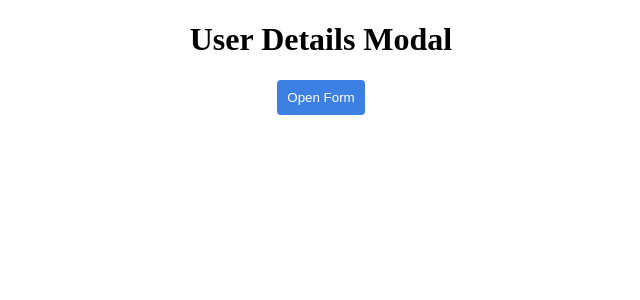
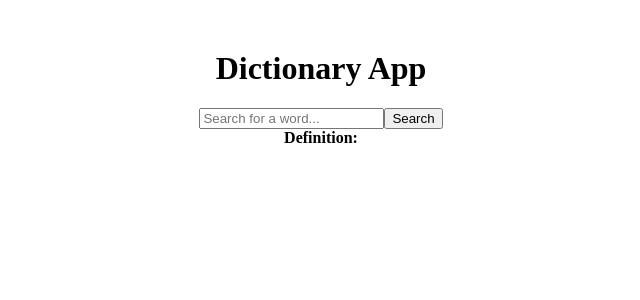
Before and after one commit to Utkarshbisht16/Xcountries, a React (Create React App) app: page / in a window 1280 px wide. Shown: the top 300 px of the page, without its empty margins (319-959 px from the left). Built offline with nearby package versions, Linux system fonts and the light colour scheme.

Commit message:
dictionary

```diff
--- a/src/App.js
+++ b/src/App.js
@@ -1,24 +1,48 @@
-import React, { useState } from "react";
+import { useState } from "react";
+import "./styles.css";
 
-import "./styles.css";
-import User from "./component/user";
 export default function App() {
-  const [isOpen, setIsOpen] = useState(false);
+  const [dictionary, setDictionary] = useState([
+    {
+    word: "React",
+    meaning: "A JavaScript library for building user interfaces."
+    },
+    { word: "Component", meaning: "A reusable building block in React." },
+    { word: "State", meaning: "An object that stores data for a component." }
+    // Add more words and meanings as needed
+    ]);
 
+    const [searchTerm, setSearchTerm] = useState("");
+    const [searchResult, setSearchResult] = useState("");
 
-const openModal = () => {
-setIsOpen(true);
-};
+    // Function to handle word search
+    const handleSearch = () => {
+    const foundWord = dictionary.find(
+    (entry) => entry.word.toLowerCase() === searchTerm.toLowerCase()
+    );
+    if (foundWord) {
+    setSearchResult(foundWord.meaning);
+    } else {
+    setSearchResult("Word not found in the dictionary.");
+    }
+    };
 
-const closeModal = () => {
-setIsOpen(false);
-};
-
-return (
-<div className="App">
-<h1>User Details Modal</h1>
-<button onClick={openModal} className="submit-button">Open Form</button>
-{isOpen && <User closeModal={closeModal} />}
-</div>
-);
-};
+    return (
+    <div className="App">
+    <h1>Dictionary App</h1>
+    <div>
+    <input
+    type="text"
+    placeholder="Search for a word..."
+    value={searchTerm}
+    onChange={(e) => setSearchTerm(e.target.value)}
+    />
+    <button onClick={handleSearch}>Search</button>
+    </div>
+    <div>
+    <strong>Definition:</strong>
+    <p>{searchResult}</p>
+    </div>
+    </div>
+    );
+    }
--- a/src/styles.css
+++ b/src/styles.css
@@ -1,53 +1,6 @@
-.modal {
-    position: fixed;
-    top: 0;
-    left: 0;
-    width: 100%;
-    height: 100%;
-    background: rgba(0, 0, 0, 0.5);
-    display: flex;
-    justify-content: center;
-    align-items: center;
-  }
-
-  .modal-content {
-    background: white;
-    padding: 60px;
-    border-radius: 8px;
-    box-shadow: 0 0 10px rgba(0, 0, 0, 0.1);
-  }
-
-  form {
-    display: flex;
-    flex-direction: column;
-  }
-
-  label {
-    margin-bottom: 8px;
-  }
-
-  input,
-  select {
-    margin-bottom: 16px;
-    padding: 8px;
-    border: 1px solid #ccc;
-    border-radius: 4px;
-  }
-
-  .submit-button,
-  .blue-button {
-    background-color: #3d80e3;
-    color: white;
-    padding: 10px;
-    border: none;
-    border-radius: 4px;
-    cursor: pointer;
-  }
-
-  .blue-button:hover {
-    background-color: #205493;
-  }
-  .App{
+.App {
+    max-width: 400px;
+    font-family: 'Times New Roman', Times, serif;
+    margin:50px auto;
     text-align: center;
-    font-family: 'Times New Roman', Times, serif;
-  }
+}
```
